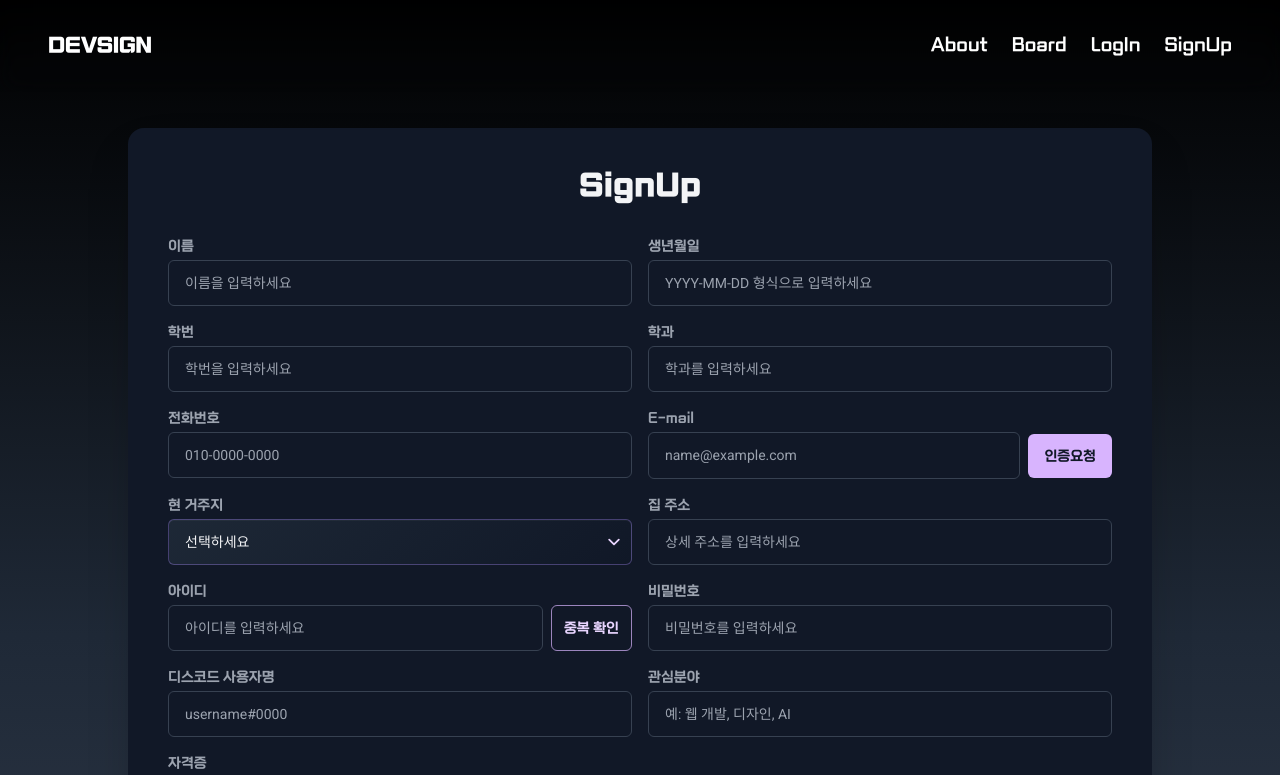
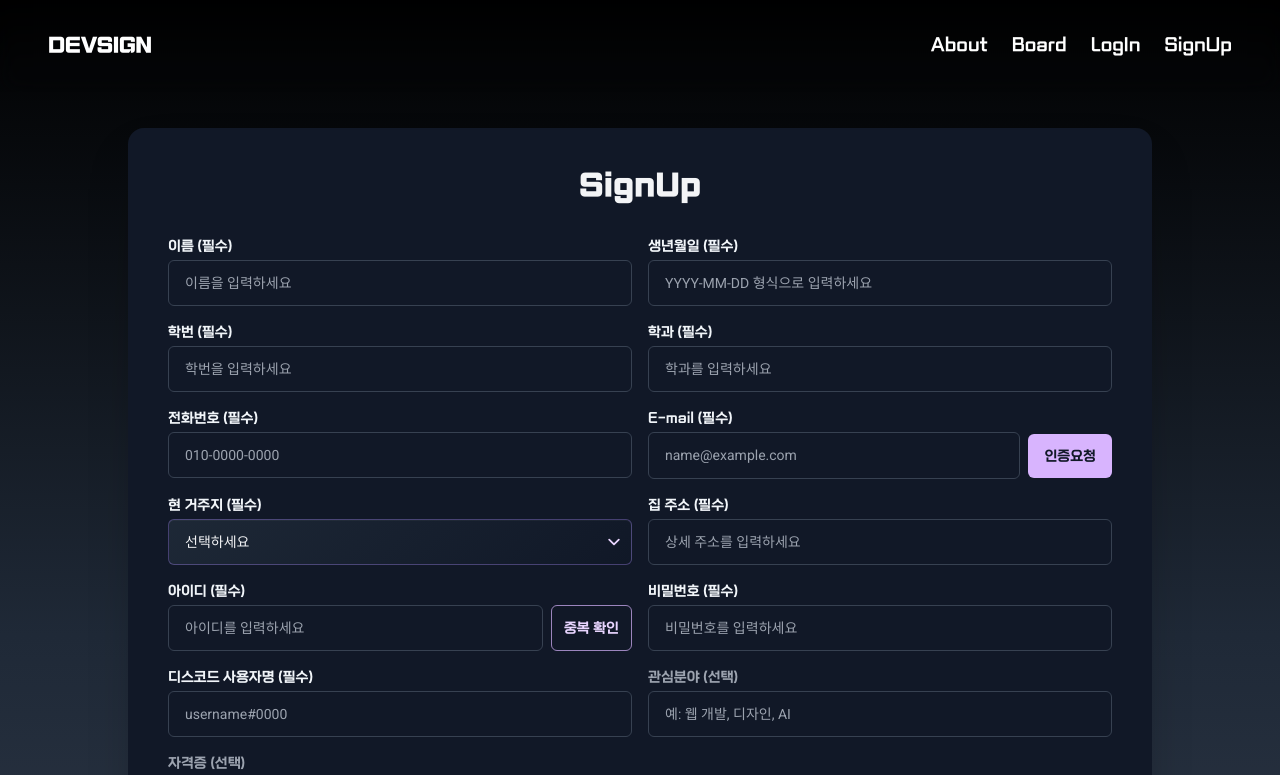
Before and after one commit to porori1224/Devsign_HomePage, a React (Vite) app in the folder Frontend/: page /signup in a window 1280 px wide. Shown: the top 775 px of the page. Built offline with nearby package versions, Linux system fonts and the light colour scheme.

Commit message:
feat: 사용자 등록 및 로그인 모달에서 필드 이름 변경

```diff
--- a/Frontend/src/pages/SignUpPage.jsx
+++ b/Frontend/src/pages/SignUpPage.jsx
@@ -5,18 +5,18 @@ const SignUpPage = () => {
   const initialValues = useMemo(
     () => ({
       name: "",
-      birthdate: "",
+      birth: "",
       studentId: "",
       department: "",
       phone: "",
       email: "",
-      residence: "",
-      address: "",
-      username: "",
+      currentAddress: "",
+      addressDetail: "",
+      userId: "",
       password: "",
-      discord: "",
+      discordId: "",
       interests: "",
-      certifications: "",
+      licenses: "",
       bio: "",
       privacy: false,
       policy: false,
@@ -37,16 +37,16 @@ const SignUpPage = () => {
   const requiredFields = useMemo(
     () => [
       "name",
-      "birthdate",
+      "birth",
       "studentId",
       "department",
       "phone",
       "email",
-      "residence",
-      "address",
-      "username",
+      "currentAddress",
+      "addressDetail",
+      "userId",
       "password",
-      "discord",
+      "discordId",
     ],
     []
   );
@@ -57,7 +57,7 @@ const SignUpPage = () => {
     let nextValue;
     if (type === "checkbox") {
       nextValue = checked;
-    } else if (name === "birthdate") {
+    } else if (name === "birth") {
       const digitsOnly = value.replace(/\D/g, "").slice(0, 8);
       if (digitsOnly.length <= 4) {
         nextValue = digitsOnly;
@@ -78,7 +78,7 @@ const SignUpPage = () => {
     } else if (name === "studentId") {
       const digitsOnly = value.replace(/\D/g, "").slice(0, 8);
       nextValue = digitsOnly;
-    } else if (name === "username") {
+    } else if (name === "userId") {
       nextValue = value;
       setUsernameStatus(null);
     } else if (name === "email") {
@@ -124,9 +124,10 @@ const SignUpPage = () => {
     closeModal();
   };
 
+  //TODO: 로그인 중복 확인 로직
   const handleUsernameCheck = () => {
-    const trimmed = formValues.username.trim();
-    setTouched((prev) => ({ ...prev, username: true }));
+    const trimmed = formValues.userId.trim();
+    setTouched((prev) => ({ ...prev, userId: true }));
 
     if (!trimmed) {
       setUsernameStatus({ type: "error", message: "아이디를 입력한 뒤 다시 시도해주세요." });
@@ -209,7 +210,7 @@ const SignUpPage = () => {
     }
 
     if (usernameStatus?.type !== "available") {
-      setTouched((prev) => ({ ...prev, username: true }));
+      setTouched((prev) => ({ ...prev, userId: true }));
       setUsernameStatus((prev) =>
         prev?.type === "error"
           ? prev
@@ -256,8 +257,8 @@ const SignUpPage = () => {
           >
             <div className="grid gap-4 sm:grid-cols-2">
               <div>
-                <label className="mb-1 block text-gray-400" htmlFor="name">
-                  이름
+                <label className="mb-1 block text-slate-100" htmlFor="name">
+                  이름 (필수)
                   {renderHint("name")}
                 </label>
                 <input
@@ -273,25 +274,25 @@ const SignUpPage = () => {
                 />
               </div>
               <div>
-                <label className="mb-1 block text-gray-400" htmlFor="birthdate">
-                  생년월일
-                  {renderHint("birthdate")}
+                <label className="mb-1 block text-slate-100" htmlFor="birth">
+                  생년월일 (필수)
+                  {renderHint("birth")}
                 </label>
                 <input
-                  aria-invalid={isInvalid("birthdate")}
+                  aria-invalid={isInvalid("birth")}
                   className="font-roboto w-full rounded-md border border-gray-700 bg-gray-900 px-4 py-3 text-gray-100 outline-none focus:border-purple-300"
-                  id="birthdate"
-                  name="birthdate"
+                  id="birth"
+                  name="birth"
                   onBlur={handleBlur}
                   onChange={handleChange}
                   placeholder="YYYY-MM-DD 형식으로 입력하세요"
                   type="text"
-                  value={formValues.birthdate}
+                  value={formValues.birth}
                 />
               </div>
               <div>
-                <label className="mb-1 block text-gray-400" htmlFor="studentId">
-                  학번
+                <label className="mb-1 block text-slate-100" htmlFor="studentId">
+                  학번 (필수)
                   {renderHint("studentId")}
                 </label>
                 <input
@@ -307,8 +308,8 @@ const SignUpPage = () => {
                 />
               </div>
               <div>
-                <label className="mb-1 block text-gray-400" htmlFor="department">
-                  학과
+                <label className="mb-1 block text-slate-100" htmlFor="department">
+                  학과 (필수)
                   {renderHint("department")}
                 </label>
                 <input
@@ -324,8 +325,8 @@ const SignUpPage = () => {
                 />
               </div>
               <div>
-                <label className="mb-1 block text-gray-400" htmlFor="phone">
-                  전화번호
+                <label className="mb-1 block text-slate-100" htmlFor="phone">
+                  전화번호 (필수)
                   {renderHint("phone")}
                 </label>
                 <input
@@ -341,8 +342,8 @@ const SignUpPage = () => {
                 />
               </div>
               <div>
-                <label className="mb-1 block text-gray-400" htmlFor="email">
-                  E-mail
+                <label className="mb-1 block text-slate-100" htmlFor="email">
+                  E-mail (필수)
                   {renderHint("email")}
                 </label>
                 <div className="flex flex-col gap-2 sm:flex-row sm:items-center">
@@ -368,19 +369,19 @@ const SignUpPage = () => {
                   </div>
                 </div>
               <div>
-                <label className="mb-1 block text-gray-400" htmlFor="residence">
-                  현 거주지
-                  {renderHint("residence")}
+                <label className="mb-1 block text-slate-100" htmlFor="currentAddress">
+                  현 거주지 (필수)
+                  {renderHint("currentAddress")}
                 </label>
                 <div className="relative">
                   <select
-                    aria-invalid={isInvalid("residence")}
+                    aria-invalid={isInvalid("currentAddress")}
                     className="select-residence font-roboto w-full cursor-pointer appearance-none rounded-md px-4 py-3 pr-12 text-gray-100 outline-none"
-                    id="residence"
-                    name="residence"
+                    id="currentAddress"
+                    name="currentAddress"
                     onBlur={handleBlur}
                     onChange={handleChange}
-                    value={formValues.residence}
+                    value={formValues.currentAddress}
                   >
                     <option value="">선택하세요</option>
                     <option value="dorm">기숙사</option>
@@ -402,37 +403,37 @@ const SignUpPage = () => {
                 </div>
               </div>
               <div>
-                <label className="mb-1 block text-gray-400" htmlFor="address">
-                  집 주소
-                  {renderHint("address")}
+                <label className="mb-1 block text-slate-100" htmlFor="addressDetail">
+                  집 주소 (필수)
+                  {renderHint("addressDetail")}
                 </label>
                 <input
-                  aria-invalid={isInvalid("address")}
+                  aria-invalid={isInvalid("addressDetail")}
                   className="font-roboto w-full rounded-md border border-gray-700 bg-gray-900 px-4 py-3 pr-12 text-gray-100 outline-none focus:border-purple-300"
-                  id="address"
-                  name="address"
+                  id="addressDetail"
+                  name="addressDetail"
                   onBlur={handleBlur}
                   onChange={handleChange}
                   type="text"
-                  value={formValues.address}
+                  value={formValues.addressDetail}
                   placeholder="상세 주소를 입력하세요"
                 />
               </div>
               <div>
-                <label className="mb-1 block text-gray-400" htmlFor="username">
-                  아이디
-                  {renderHint("username")}
+                <label className="mb-1 block text-slate-100" htmlFor="userId">
+                  아이디 (필수)
+                  {renderHint("userId")}
                 </label>
                 <div className="flex gap-2">
                   <input
-                    aria-invalid={isInvalid("username")}
+                    aria-invalid={isInvalid("userId")}
                     className="font-roboto w-full rounded-md border border-gray-700 bg-gray-900 px-4 py-3 text-gray-100 outline-none focus:border-purple-300"
-                    id="username"
-                    name="username"
+                    id="userId"
+                    name="userId"
                     onBlur={handleBlur}
                     onChange={handleChange}
                     type="text"
-                    value={formValues.username}
+                    value={formValues.userId}
                     placeholder="아이디를 입력하세요"
                   />
                   <button
@@ -460,8 +461,8 @@ const SignUpPage = () => {
                 )}
               </div>
               <div>
-                <label className="mb-1 block text-gray-400" htmlFor="password">
-                  비밀번호
+                <label className="mb-1 block text-slate-100" htmlFor="password">
+                  비밀번호 (필수)
                   {renderHint("password")}
                 </label>
                 <input
@@ -477,25 +478,25 @@ const SignUpPage = () => {
                 />
               </div>
               <div>
-                <label className="mb-1 block text-gray-400" htmlFor="discord">
-                  디스코드 사용자명
-                  {renderHint("discord")}
+                <label className="mb-1 block text-slate-100" htmlFor="discordId">
+                  디스코드 사용자명 (필수)
+                  {renderHint("discordId")}
                 </label>
                 <input
-                  aria-invalid={isInvalid("discord")}
+                  aria-invalid={isInvalid("discordId")}
                   className="font-roboto w-full rounded-md border border-gray-700 bg-gray-900 px-4 py-3 text-gray-100 outline-none focus:border-purple-300"
-                  id="discord"
-                  name="discord"
+                  id="discordId"
+                  name="discordId"
                   onBlur={handleBlur}
                   onChange={handleChange}
                   type="text"
-                  value={formValues.discord}
+                  value={formValues.discordId}
                   placeholder="username#0000"
                 />
               </div>
               <div>
                 <label className="mb-1 block text-gray-400" htmlFor="interests">
-                  관심분야
+                  관심분야 (선택)
                 </label>
                 <input
                   className="font-roboto w-full rounded-md border border-gray-700 bg-gray-900 px-4 py-3 text-gray-100 outline-none focus:border-purple-300"
@@ -509,23 +510,23 @@ const SignUpPage = () => {
                 />
               </div>
               <div className="sm:col-span-2">
-                <label className="mb-1 block text-gray-400" htmlFor="certifications">
-                  자격증
+                <label className="mb-1 block text-gray-400" htmlFor="licenses">
+                  자격증 (선택)
                 </label>
                 <input
                   className="font-roboto w-full rounded-md border border-gray-700 bg-gray-900 px-4 py-3 text-gray-100 outline-none focus:border-purple-300"
-                  id="certifications"
-                  name="certifications"
+                  id="licenses"
+                  name="licenses"
                   onBlur={handleBlur}
                   onChange={handleChange}
                   type="text"
-                  value={formValues.certifications}
+                  value={formValues.licenses}
                   placeholder="보유 자격증을 입력하세요"
                 />
               </div>
               <div className="sm:col-span-2">
                 <label className="mb-1 block text-gray-400" htmlFor="bio">
-                  자기소개
+                  자기소개 (선택)
                 </label>
                 <textarea
                   className="font-roboto h-32 w-full rounded-md border border-gray-700 bg-gray-900 px-4 py-3 text-gray-100 outline-none focus:border-purple-300"
@@ -559,7 +560,7 @@ const SignUpPage = () => {
                     onClick={() => openModal("privacy")}
                     type="button"
                   >
-                    개인정보 이용약관에 동의합니다.(필수)
+                    개인정보 이용약관에 동의합니다. (필수)
                   </button>
                   {renderHint("privacy", "block pt-1 text-[10px] text-purple-300")}
                 </div>
@@ -583,7 +584,7 @@ const SignUpPage = () => {
                     onClick={() => openModal("policy")}
                     type="button"
                   >
-                    개인정보 처리방침에 동의합니다.(필수)
+                    개인정보 처리방침에 동의합니다. (필수)
                   </button>
                   {renderHint("policy", "block pt-1 text-[10px] text-purple-300")}
                 </div>
```
Also changed, not shown: Frontend/src/api/auth.js (added, +29 -0 lines), Frontend/src/components/LoginModal.jsx (+4 -4 lines).
